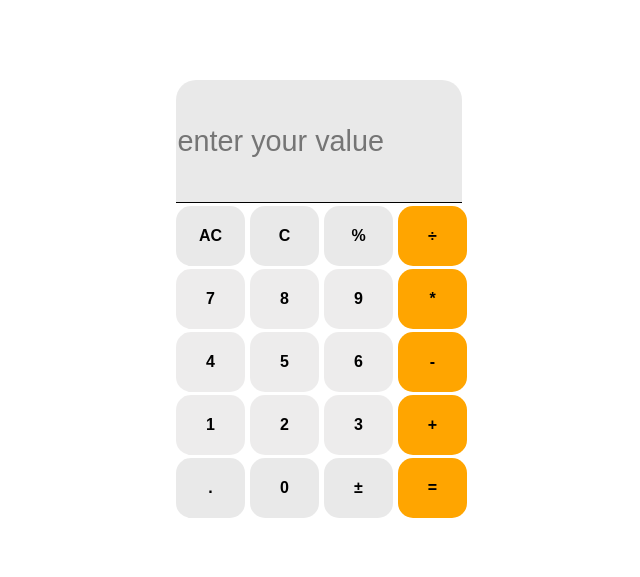
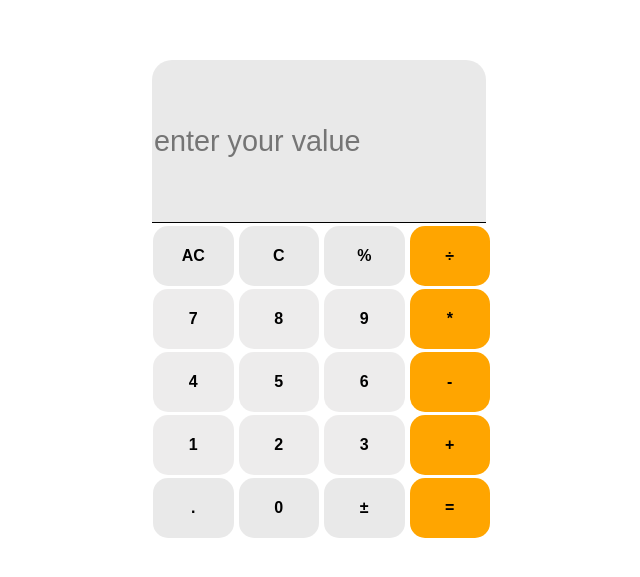
Before and after one commit to niruu800/niruu-calculatar, a plain HTML site: page index.html in a window 1280 px wide. Shown: the part 109-686 px from the top of the page, without its empty margins (321-961 px from the left). Drawn offline with Linux system fonts and the light colour scheme.

Commit message:
Update calc.css

```diff
--- a/calc.css
+++ b/calc.css
@@ -8,16 +8,23 @@
 
 }
 .calc-main{
-    width: 300px;
+    width: 350px;
     /* min-width: 200px; */
     max-width: 100%;
+    height: 700px;
+    max-height: 90vh;
+    display: flex;
+    flex-direction: column;
+    align-items: center;
+    justify-content: center;
+
 
 
 }
 
 .input- input{
     width: 94.3%;
-    height: 15vh;
+    height: 20vh;
     outline: none;
     font-size: 1.8rem;
     border: rgb(0, 0, 0);
```
